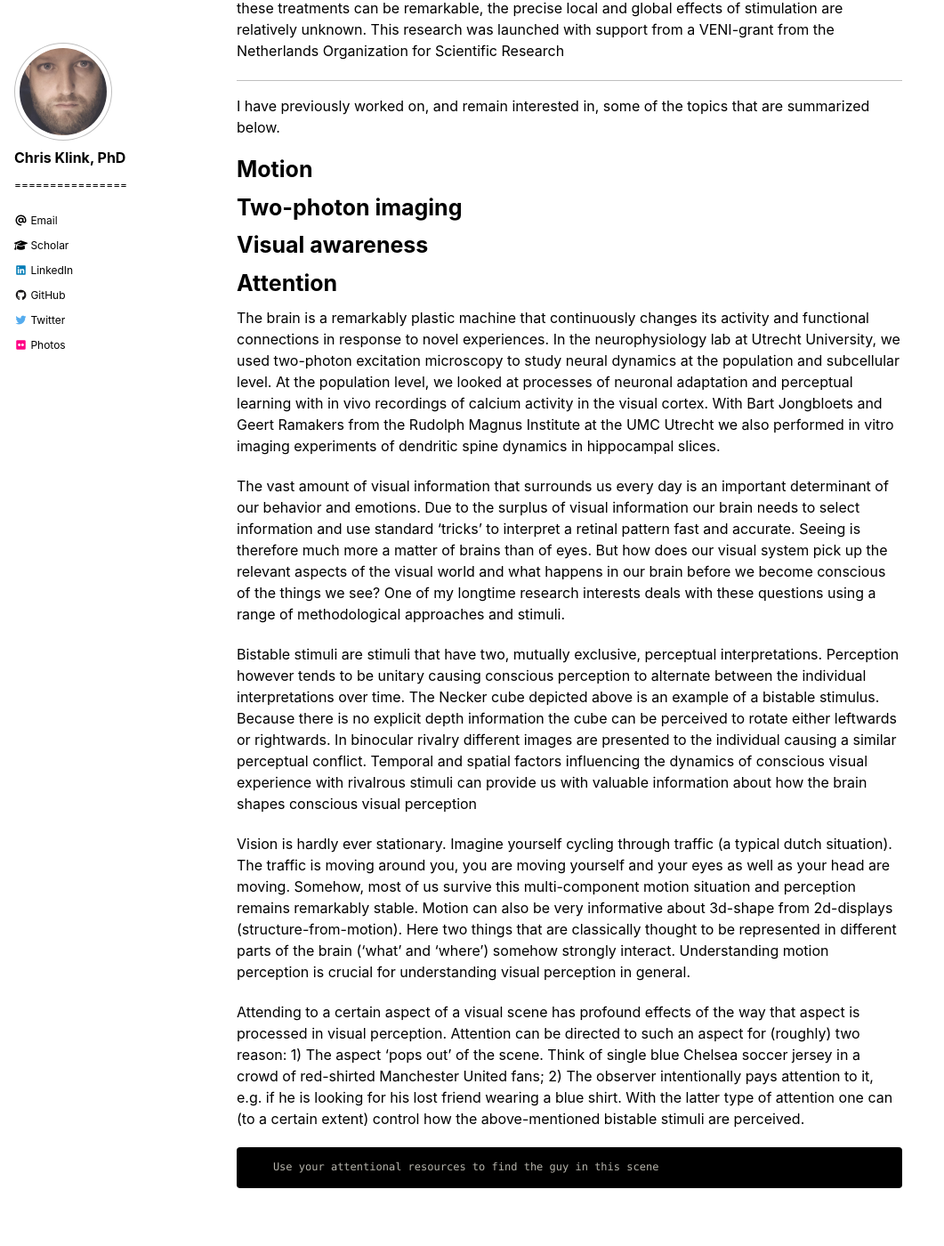
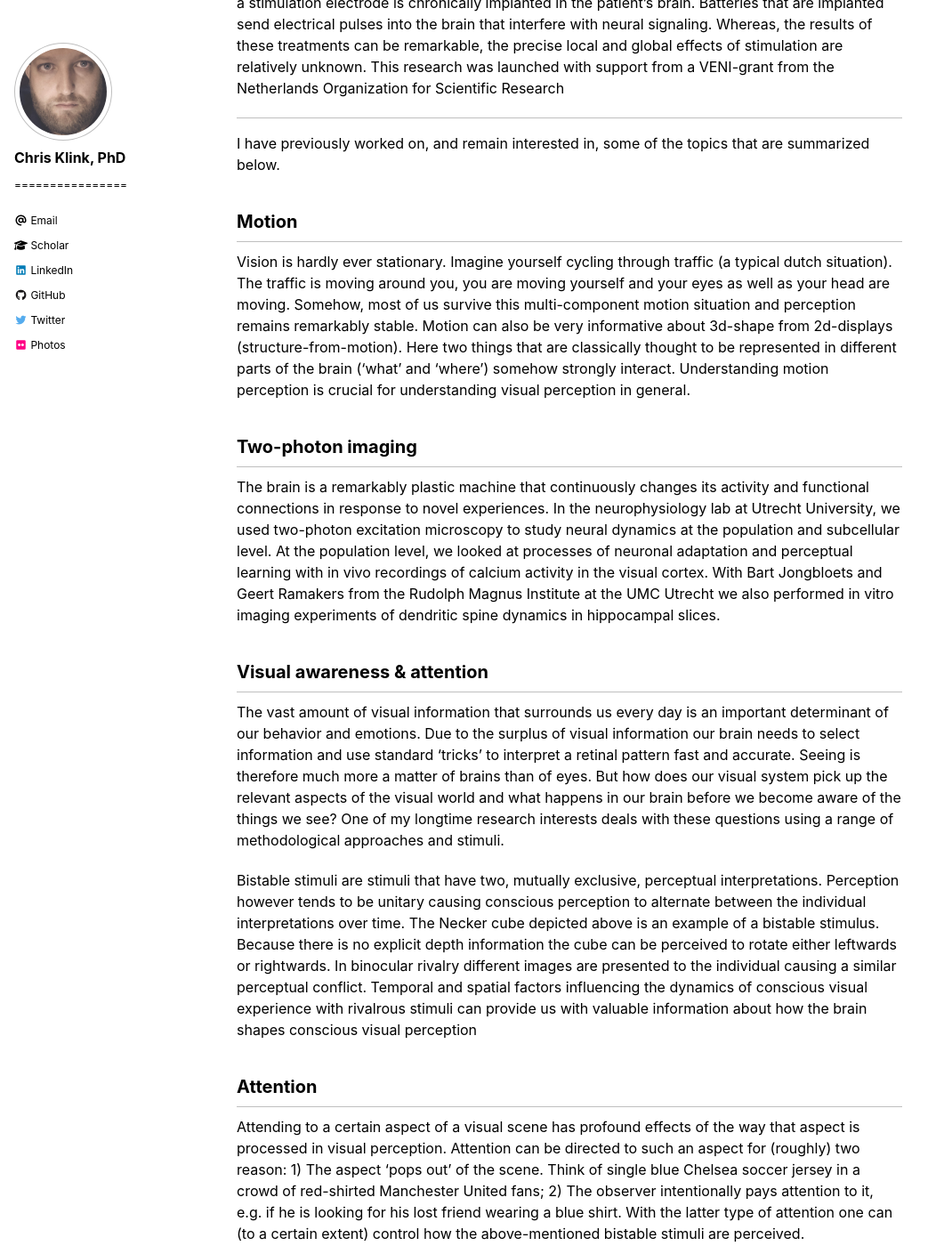
Before and after one commit to pcklink/pcklink.github.io, a Jekyll site: the page built from research.md, in a window 1280 px wide and 1400 px high, scrolled down 483 px. Shown: the whole window at 89% size, without its empty margins (0-1061 px from the left). Built offline with Jekyll 4.4.1, drawn with Linux system fonts in a browser that asks for light colours; cached includes are drawn as plain includes; nearby versions of some CDN libraries.

Commit message:
Update research.md

```diff
--- a/research.md
+++ b/research.md
@@ -5,7 +5,7 @@ layout: single
 author_profile: true
 ---
 
-# Translational neuroimaging & brain stimulation
+## Translational neuroimaging & brain stimulation
 In recent years, I have established the Translational Neuroimaging lab within the Vision & Cognition group of Prof. Pieter Roelfsema
 and in collaboration with the Neuromodulation & Behaviour group of Prof. Damiaan Denys and Dr. Ingo Willuhn at the Netherlands Institute
 for Neuroscience (NIN/KNAW) and the Department of Psychiatry at the Amsterdam University Medical Center. Here, we aim to map the
@@ -23,39 +23,19 @@ the Netherlands Organization for Scientific Research
 
 I have previously worked on, and remain interested in, some of the topics that are summarized below.
 
-# Motion
+## Motion
+Vision is hardly ever stationary. Imagine yourself cycling through traffic (a typical dutch situation). The traffic is moving around you, you are moving yourself and your eyes as well as your head are moving. Somehow, most of us survive this multi-component motion situation and perception remains remarkably stable. Motion can also be very informative about 3d-shape from 2d-displays (structure-from-motion). Here two things that are classically thought to be represented in different parts of the brain (‘what’ and ‘where’) somehow strongly interact. Understanding motion perception is crucial for understanding visual perception in general.
 
 
-# Two-photon imaging
-
-
-# Visual awareness
-
-
-# Attention
-
-
-
-
-
-
-
-
-
-
+## Two-photon imaging
 The brain is a remarkably plastic machine that continuously changes its activity and functional connections in response to novel experiences. In the neurophysiology lab at Utrecht University, we used two-photon excitation microscopy to study neural dynamics at the population and subcellular level. At the population level, we looked at processes of neuronal adaptation and perceptual learning with in vivo recordings of calcium activity in the visual cortex. With Bart Jongbloets and Geert Ramakers from the Rudolph Magnus Institute at the UMC Utrecht we also performed in vitro imaging experiments of dendritic spine dynamics in hippocampal slices.
 
 
-The vast amount of visual information that surrounds us every day is an important determinant of our behavior and emotions. Due to the surplus of visual information our brain needs to select information and use standard ‘tricks’ to interpret a retinal pattern fast and accurate. Seeing is therefore much more a matter of brains than of eyes. But how does our visual system pick up the relevant aspects of the visual world and what happens in our brain before we become conscious of the things we see? One of my longtime research interests deals with these questions using a range of methodological approaches and stimuli.
-
+## Visual awareness & attention
+The vast amount of visual information that surrounds us every day is an important determinant of our behavior and emotions. Due to the surplus of visual information our brain needs to select information and use standard ‘tricks’ to interpret a retinal pattern fast and accurate. Seeing is therefore much more a matter of brains than of eyes. But how does our visual system pick up the relevant aspects of the visual world and what happens in our brain before we become aware of the things we see? One of my longtime research interests deals with these questions using a range of methodological approaches and stimuli.
 
 Bistable stimuli are stimuli that have two, mutually exclusive, perceptual interpretations. Perception however tends to be unitary causing conscious perception to alternate between the individual interpretations over time. The Necker cube depicted above is an example of a bistable stimulus. Because there is no explicit depth information the cube can be perceived to rotate either leftwards or rightwards. In binocular rivalry different images are presented to the individual causing a similar perceptual conflict. Temporal and spatial factors influencing the dynamics of conscious visual experience with rivalrous stimuli can provide us with valuable information about how the brain shapes conscious visual perception
 
 
-Vision is hardly ever stationary. Imagine yourself cycling through traffic (a typical dutch situation). The traffic is moving around you, you are moving yourself and your eyes as well as your head are moving. Somehow, most of us survive this multi-component motion situation and perception remains remarkably stable. Motion can also be very informative about 3d-shape from 2d-displays (structure-from-motion). Here two things that are classically thought to be represented in different parts of the brain (‘what’ and ‘where’) somehow strongly interact. Understanding motion perception is crucial for understanding visual perception in general.
-
+## Attention
 Attending to a certain aspect of a visual scene has profound effects of the way that aspect is processed in visual perception. Attention can be directed to such an aspect for (roughly) two reason: 1) The aspect ‘pops out’ of the scene. Think of single blue Chelsea soccer jersey in a crowd of red-shirted Manchester United fans; 2) The observer intentionally pays attention to it, e.g. if he is looking for his lost friend wearing a blue shirt. With the latter type of attention one can (to a certain extent) control how the above-mentioned bistable stimuli are perceived.
-
-
-
-        Use your attentional resources to find the guy in this scene
```
